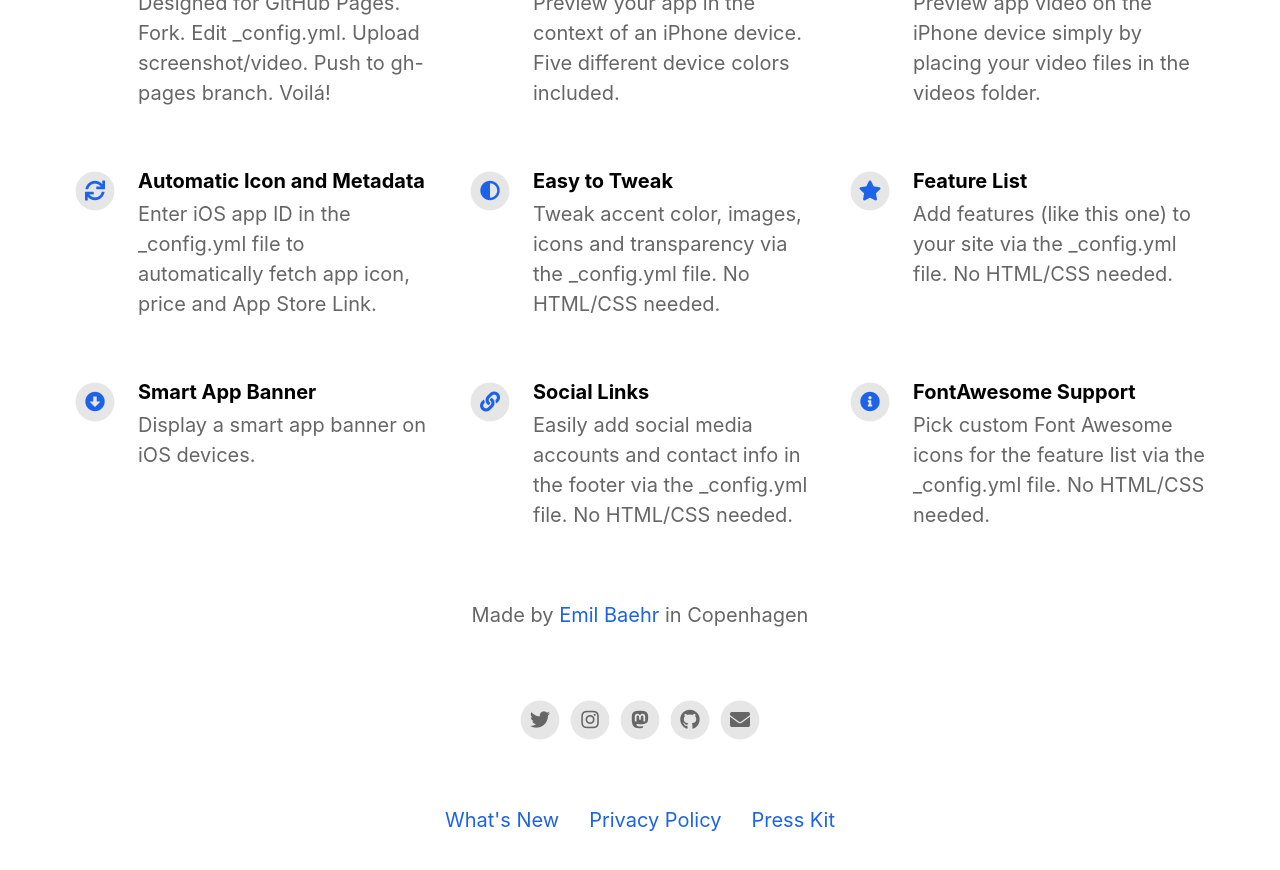
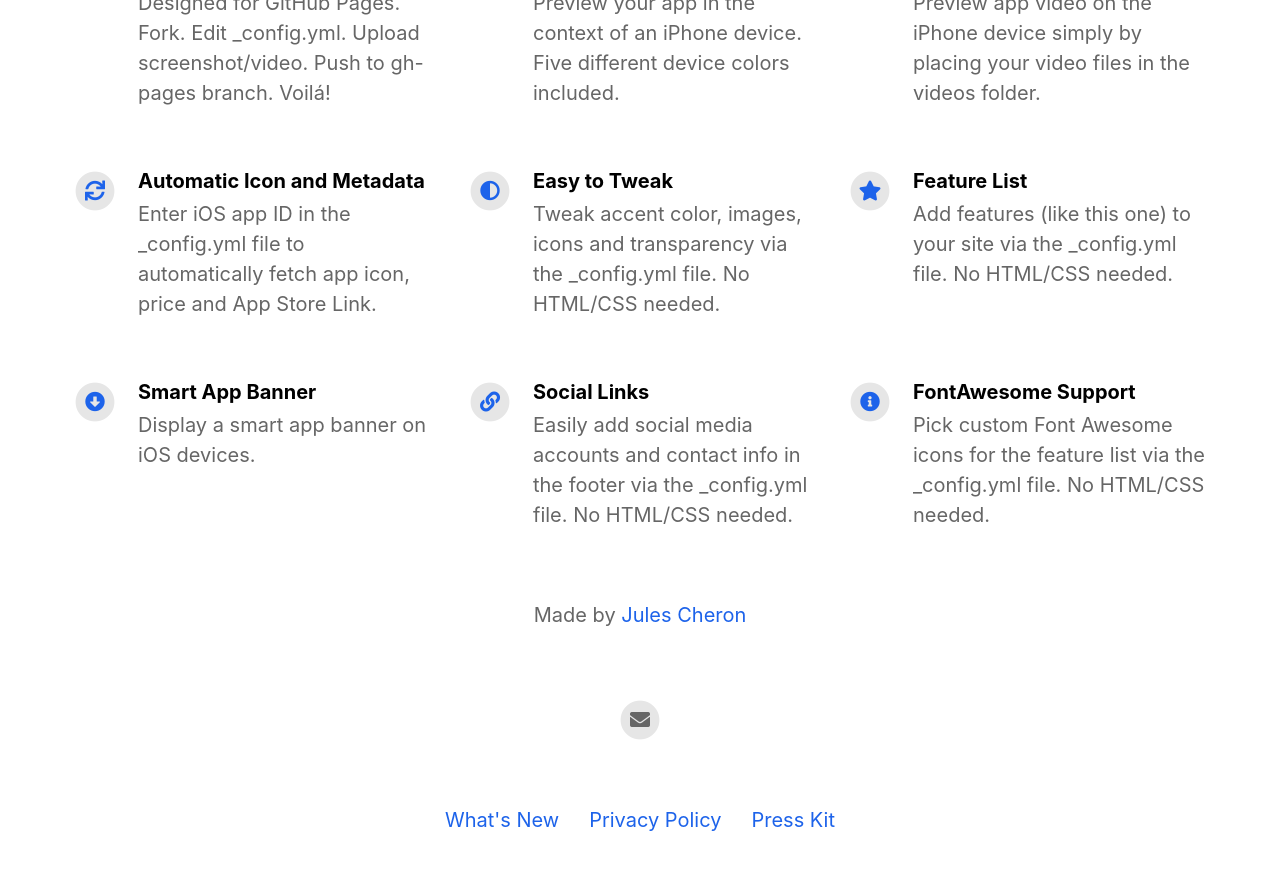
Before and after one commit to jules-ch/landing-page, a Jekyll site: the page built from index.html, in a window 1280 px wide and 900 px high, scrolled down 1124 px. Shown: the top 870 px of the window. Built offline with Jekyll 4.4.1, drawn with Linux system fonts in a browser that asks for light colours; nearby versions of some CDN libraries.

Commit message:
Update _config.yml

```diff
--- a/_config.yml
+++ b/_config.yml
@@ -20,16 +20,16 @@ enable_smart_app_banner                   : true
 
 
 # Information About Yourself
-your_name                                 : Emil Baehr
+your_name                                 : Jules Cheron
 your_link                                 : https://emilbaehr.com
-your_city                                 : Copenhagen
+your_city                                 :
 email_address                             : emil.baehr@gmail.com
 facebook_username                         :
-instagram_username                        : ebaehr
-twitter_username                          : ebaehr
-github_username                           : emilbaehr
+instagram_username                        :
+twitter_username                          :
+github_username                           :
 youtube_username                          :
-mastodon_link                             : https://mastodon.social/@ebaehr
+mastodon_link                             :
 
 
 
```
